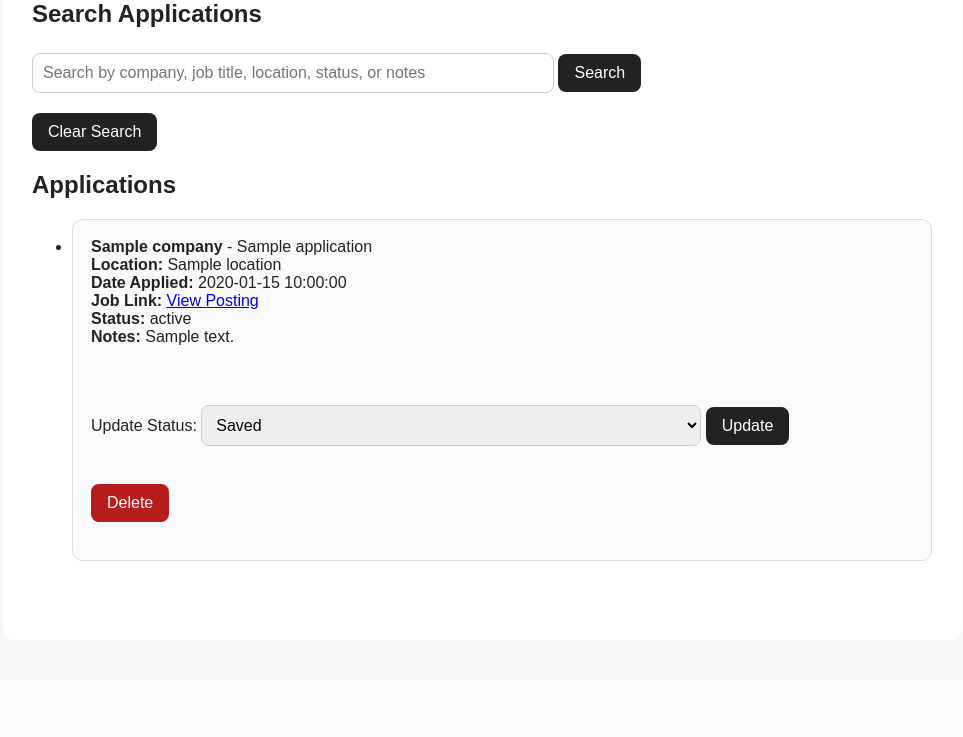
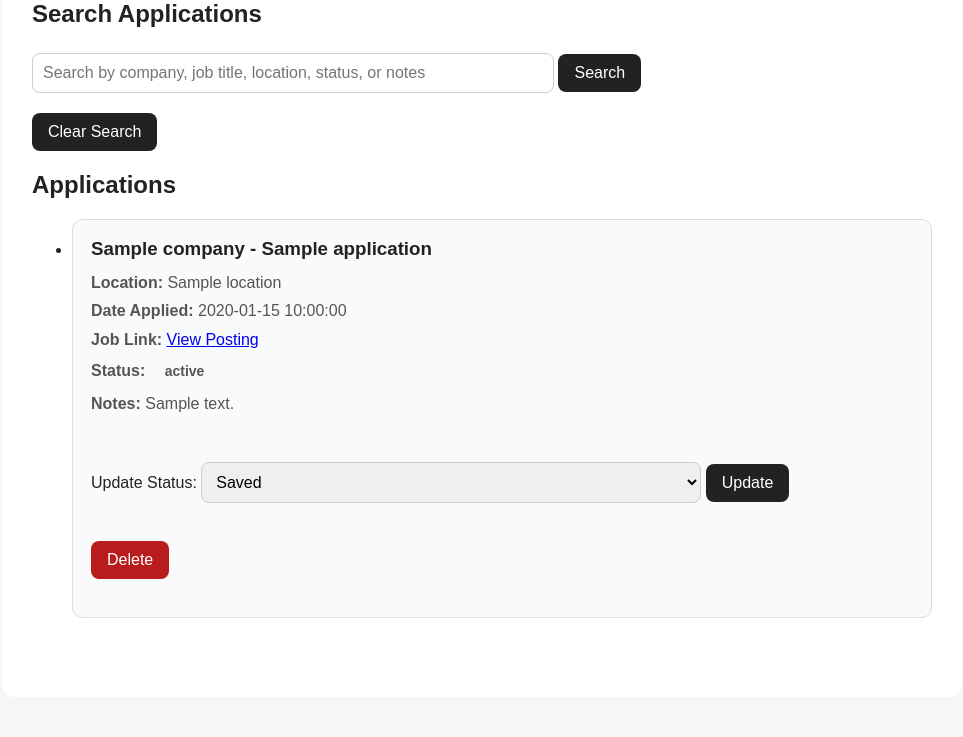
Before and after one commit to ehyette/python-job-tracker, a Flask app: template templates/index.html in a window 1280 px wide. Shown: the part 924-1661 px from the top of the page, without its empty margins (158-1121 px from the left). Before the commit the page ends 1485 px from the top, so only its background shows below. Run offline with Flask 3, Linux system fonts and the light colour scheme; the template is opened without the code that fills it: most values are stand-ins (such as "Sample title", 1, 10 or a date in 2020).

Commit message:
Improve application card layout

```diff
--- a/static/style.css
+++ b/static/style.css
@@ -73,3 +73,47 @@ button:hover {
 .delete-button:hover {
     background-color: #991b1b;
 }
+
+.status-badge {
+    display: inline-block;
+    padding: 5px 10px;
+    border-radius: 999px;
+    font-size: 14px;
+    font-weight: bold;
+    margin-left: 5px;
+}
+
+.status-saved {
+    background-color: #e5e7eb;
+    color: #374151;
+}
+
+.status-applied {
+    background-color: #dbeafe;
+    color: #1d4ed8;
+}
+
+.status-interviewing {
+    background-color: #ffedd5;
+    color: #c2410c;
+}
+
+.status-rejected {
+    background-color: #fee2e2;
+    color: #b91c1c;
+}
+
+.status-offer {
+    background-color: #dcfce7;
+    color: #166534;
+}
+
+.application-card h3 {
+    margin-top: 0;
+    margin-bottom: 12px;
+}
+
+.application-details p {
+    margin: 6px 0;
+    line-height: 1.4;
+}
--- a/templates/index.html
+++ b/templates/index.html
@@ -64,25 +64,30 @@
         <ul>
             {% for application in applications %}
                 <li class="application-card">
-                    <strong>{{ application["company"] }}</strong> - {{ application["job_title"] }}
-                    <br>
-                    <strong>Location:</strong> {{ application["location"] }}
-                    <br>
-                    <strong>Date Applied:</strong> {{ application["date_applied"] }}
-                    <br>
+                    <h3>{{ application["company"] }} - {{ application["job_title"] }}</h3>
+
+                    <div class="application-details">
+                        <p><strong>Location:</strong> {{ application["location"] }}</p>
+                        <p><strong>Date Applied:</strong> {{ application["date_applied"] }}</p>
+
+                        <p>
                             <strong>Job Link:</strong>
                             {% if application["job_link"] %}
                                 <a href="{{ application['job_link'] }}" target="_blank">View Posting</a>
                             {% else %}
                                 None
                             {% endif %}
-                    <br>
-                    <strong>Status:</strong> {{ application["status"] }}
-                    <br>
-                    <strong>Notes:</strong> {{ application["notes"] }}
+                        </p>
 
+                        <p>
+                            <strong>Status:</strong>
+                            <span class="status-badge status-{{ application['status']|lower }}">
+                                {{ application["status"] }}
+                            </span>
+                        </p>
 
-                    <br><br>
+                        <p><strong>Notes:</strong> {{ application["notes"] }}</p>
+                    </div>
                     <br><br>
                     <form action="/update_status/{{ loop.index0 }}" method="POST">
                         <label>Update Status:</label>
```
Lines whose indentation alone changed are shown as unchanged.
